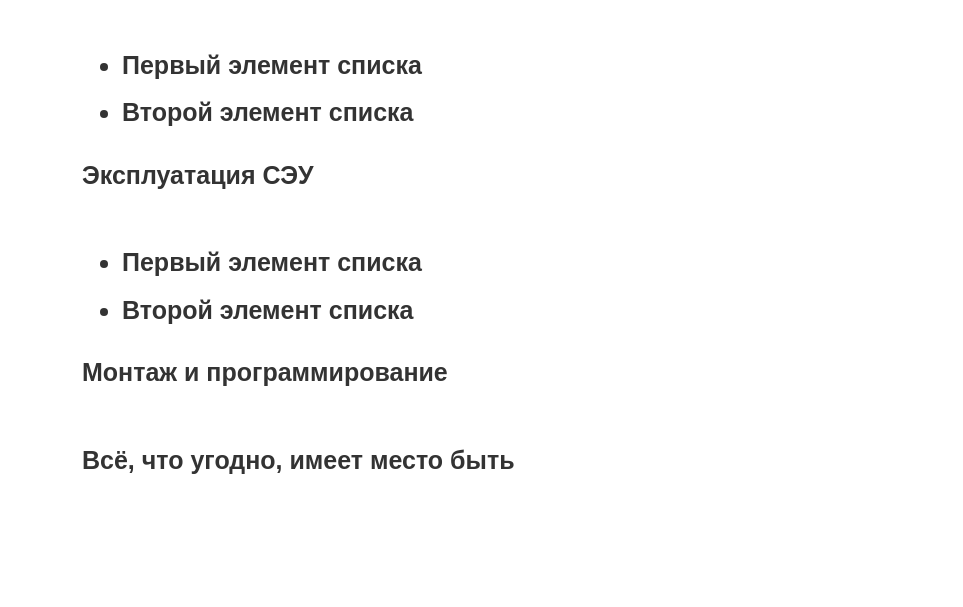
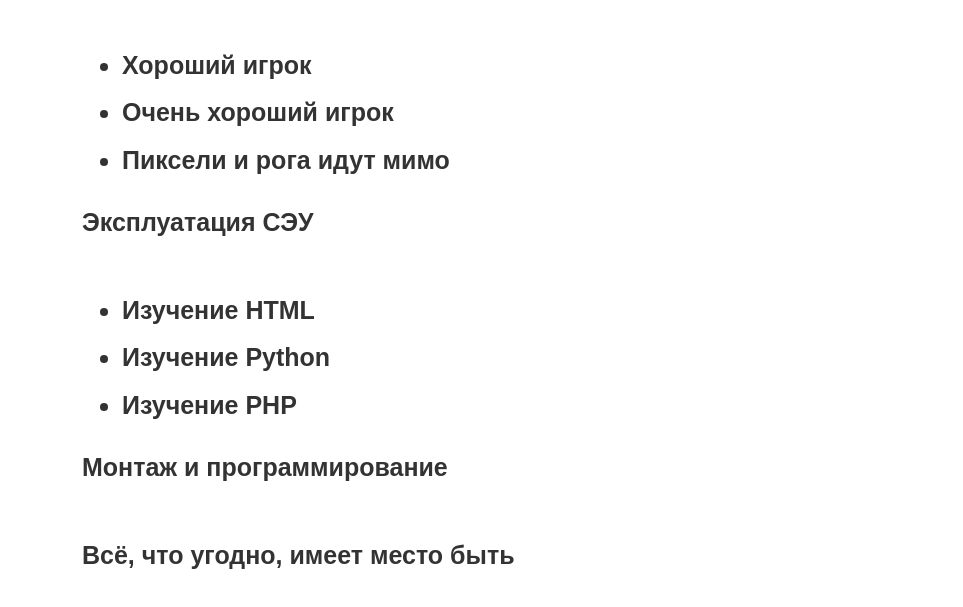
Before and after one commit to Sheppard1987/Sheppard1987.github.io, a plain HTML site: page index.html in a window 1280 px wide. Shown: the part 223-830 px from the top of the page, without its empty margins (158-1121 px from the left). Before the commit the page ends 800 px from the top, so only its background shows below. Drawn offline with Linux system fonts and the light colour scheme.

Commit message:
Update index.html

```diff
--- a/index.html
+++ b/index.html
@@ -3,7 +3,7 @@
 <head>
   <meta charset="UTF-8">
   <link rel="stylesheet" href="style.css">
-  <title>Моё описание</title>
+  <title>Публикация верификации</title>
 
 </head>
 <body>
@@ -13,14 +13,16 @@
   <h2>Установщик Дверей</h2>
   <section><h2>
     <ul>
-      <li>Первый элемент списка</li>
-      <li>Второй элемент списка</li>
+      <li>Хороший игрок</li>
+      <li>Очень хороший игрок</li>
+      <li>Пиксели и рога идут мимо</li>
     </ul>
     Эксплуатация СЭУ</h2></section>
   <section><h2>
     <ul>
-      <li>Первый элемент списка</li>
-      <li>Второй элемент списка</li>
+      <li>Изучение HTML</li>
+      <li>Изучение Python</li>
+      <li>Изучение PHP</li>
     </ul>
     Монтаж и программирование</h2></section>
   <section><h2>Всё, что угодно, имеет место быть</h2></section>
```
